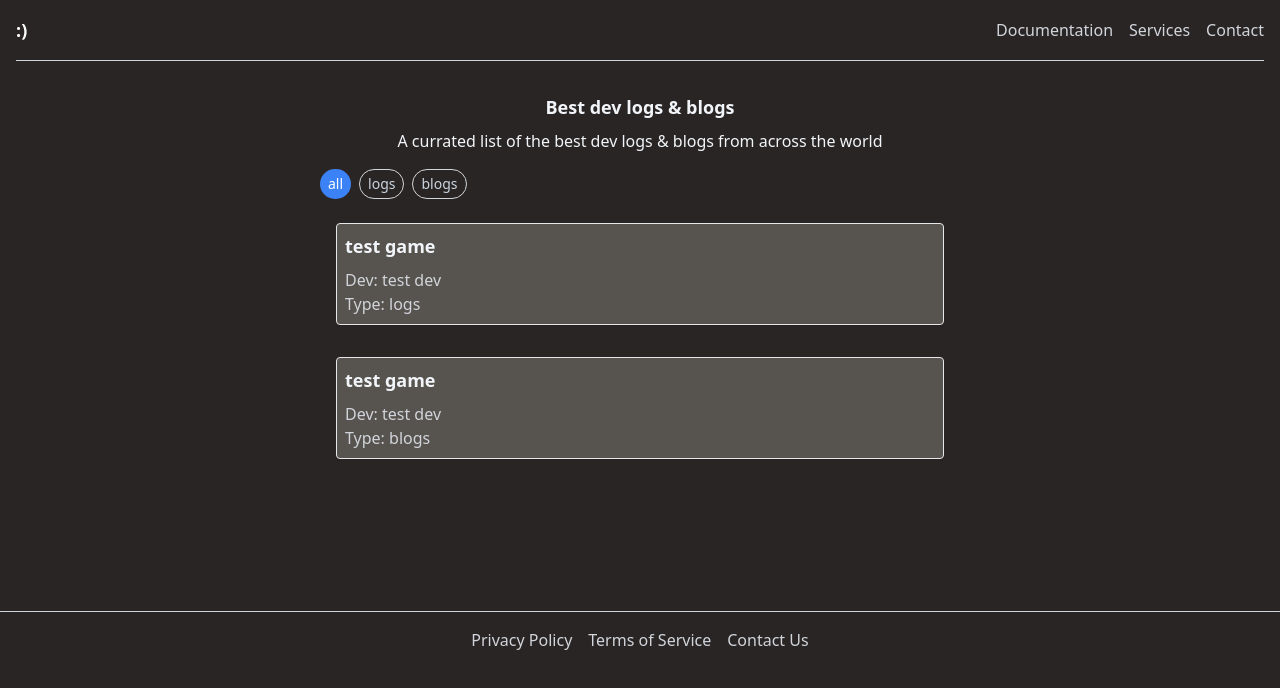
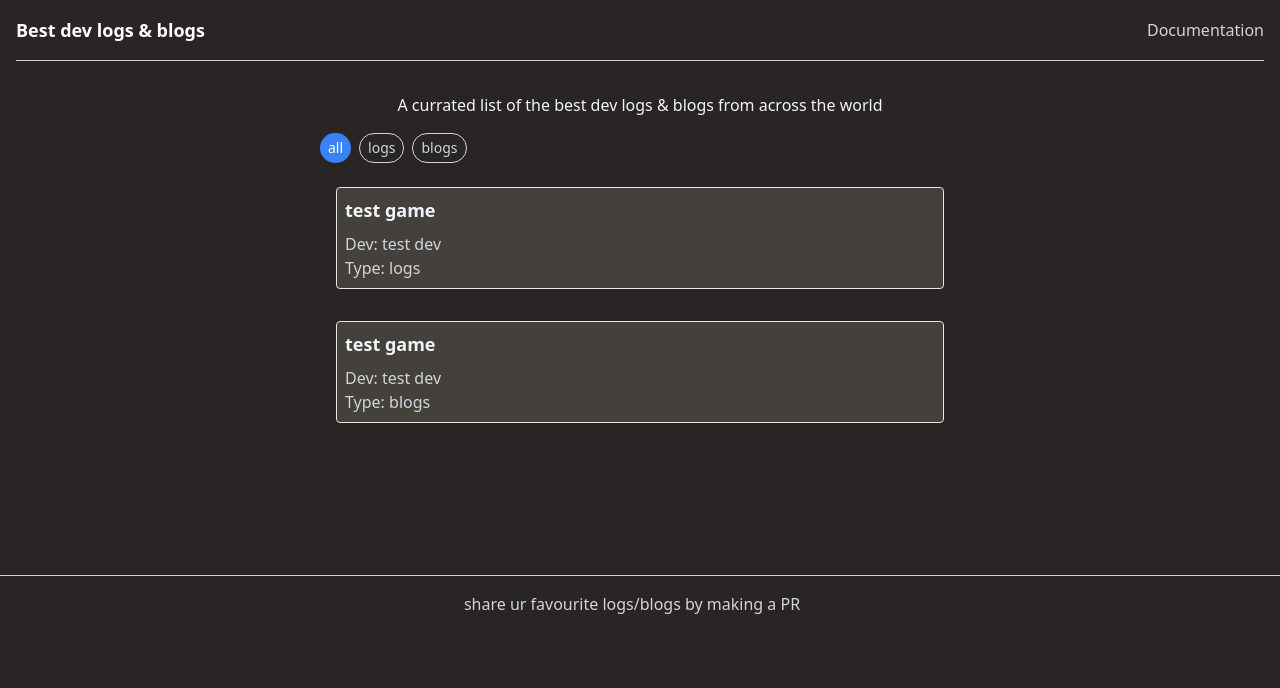
Before and after one commit to EledenGreen/awesome-dev-logs-blogs-podcast, a React (Vite) app in the folder awesome-devlog/: page / in a window 1280 px wide. Shown: the top 688 px of the page. Built offline with nearby package versions, Linux system fonts and the light colour scheme; data requests are answered from the project's data file.

Commit message:
frontend v1

```diff
--- a/awesome-devlog/src/components/devlog.jsx
+++ b/awesome-devlog/src/components/devlog.jsx
@@ -21,7 +21,7 @@ const Devlog = () => {
             rel="noopener noreferrer"
             className="block mb-4 p-2"
           >
-            <ul className="p-2 border rounded shadow-sm bg-stone-600 transition duration-300 ease-in-out transform hover:bg-zinc-500 hover:translate-y-1">
+            <ul className="p-2 border rounded shadow-sm bg-stone-700 transition duration-300 ease-in-out transform hover:bg-zinc-600 hover:translate-y-1">
               <li className="font-semibold text-slate-100 text-lg mb-2">
                 {devlog.name}
               </li>
--- a/awesome-devlog/src/components/footer.jsx
+++ b/awesome-devlog/src/components/footer.jsx
@@ -1,20 +1,11 @@
-import React from 'react'
-
 const Footer = () => {
   return (
     <footer className="bg-transparent text-gray-300 py-4 mt-20">
       <hr className="border-gray-300 my-4" />
       <div className="max-w-7xl mx-auto flex justify-center px-4">
         <div className="flex space-x-4">
-          <a href="#" className="hover:text-white">
-            Privacy Policy
-          </a>
-          <a href="#" className="hover:text-white">
-            Terms of Service
-          </a>
-          <a href="#" className="hover:text-white">
-            Contact Us
-          </a>
+          <p>share ur favourite logs/blogs by making a PR</p>
+          <a href=""></a>
         </div>
       </div>
     </footer>
--- a/awesome-devlog/src/components/menu.jsx
+++ b/awesome-devlog/src/components/menu.jsx
@@ -1,9 +1,6 @@
 const Menu = () => {
   return (
     <div className="flex flex-col justify-start items-center">
-      <h2 className="text-slate-100 text-lg font-semibold mb-2">
-        Best dev logs & blogs
-      </h2>
       <p className="text-slate-100">
         A currated list of the best dev logs & blogs from across the world
       </p>
--- a/awesome-devlog/src/components/navigationBar.jsx
+++ b/awesome-devlog/src/components/navigationBar.jsx
@@ -6,7 +6,9 @@ const NavigationBar = () => {
   return (
     <nav className="bg-transparent-700 p-4">
       <div className="max-w-7xl mx-auto flex justify-between items-center">
-        <div className="text-white text-lg font-semibold">:)</div>
+        <div className="text-white text-lg font-semibold">
+          Best dev logs & blogs
+        </div>
         <div className="md:hidden">
           <button
             onClick={() => setIsOpen(!isOpen)}
@@ -38,16 +40,6 @@ const NavigationBar = () => {
               Documentation
             </a>
           </li>
-          <li>
-            <a href="#" className="text-gray-300 hover:text-white">
-              Services
-            </a>
-          </li>
-          <li>
-            <a href="#" className="text-gray-300 hover:text-white">
-              Contact
-            </a>
-          </li>
         </ul>
       </div>
       <hr className="border-gray-300 my-4" />
```
